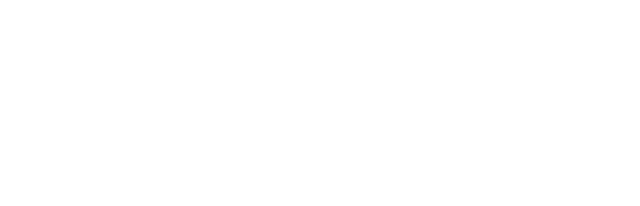
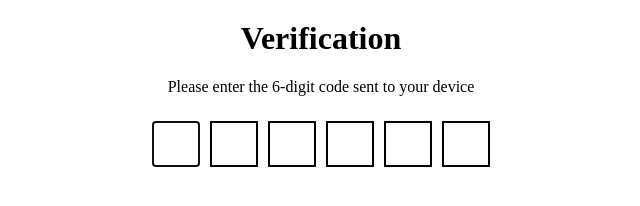
Before and after one commit to acciojob/OTP-SahilJangid2611, a website: page main.html in a window 1280 px wide. Shown: the whole page, without its empty margins (319-959 px from the left). Drawn offline with Linux system fonts and the light colour scheme.

Commit message:
created a submission

```diff
--- a/main.html
+++ b/main.html
@@ -7,6 +7,16 @@
 </head>
 
 <body>
+	 <h1 id="verification_heading">Verification</h1>
+    <p id="verification_subtext">Please enter the 6-digit code sent to your device</p>
+    <div class="code-container">
+        <input type="text" id="input1" class="code" maxlength="1">
+        <input type="text" id="input2" class="code" maxlength="1">
+        <input type="text" id="input3" class="code" maxlength="1">
+        <input type="text" id="input4" class="code" maxlength="1">
+        <input type="text" id="input5" class="code" maxlength="1">
+        <input type="text" id="input6" class="code" maxlength="1">
+    </div>
 	<!-- the entire body must be written by student -->
     <script type="text/javascript" src="./script.js">
 </script>
--- a/script.js
+++ b/script.js
@@ -1 +1,19 @@
-//your JS code here. If required.
+const inputs = document.querySelectorAll('.code');
+
+        inputs.forEach((input, index) => {
+            input.addEventListener('input', () => {
+                if (input.value !== '') {
+                    if (index < inputs.length - 1) {
+                        inputs[index + 1].focus();
+                    }
+                }
+            });
+
+            input.addEventListener('keydown', (e) => {
+                if (e.key === 'Backspace' && index > 0 && input.value === '') {
+                    inputs[index - 1].focus();
+                }
+            });
+        });
+
+        inputs[0].focus();
--- a/styles.css
+++ b/styles.css
@@ -1 +1,21 @@
-/*  your css code here. If applicable */
+#verification_heading {
+            text-align: center;
+            margin-top: 20px;
+        }
+        #verification_subtext {
+            text-align: center;
+            margin-top: 10px;
+        }
+        .code-container {
+            display: flex;
+            justify-content: center;
+            margin-top: 20px;
+        }
+        .code {
+            width: 40px;
+            height: 40px;
+            font-size: 20px;
+            text-align: center;
+            margin: 5px;
+            border: 2px solid #000;
+        }
```
